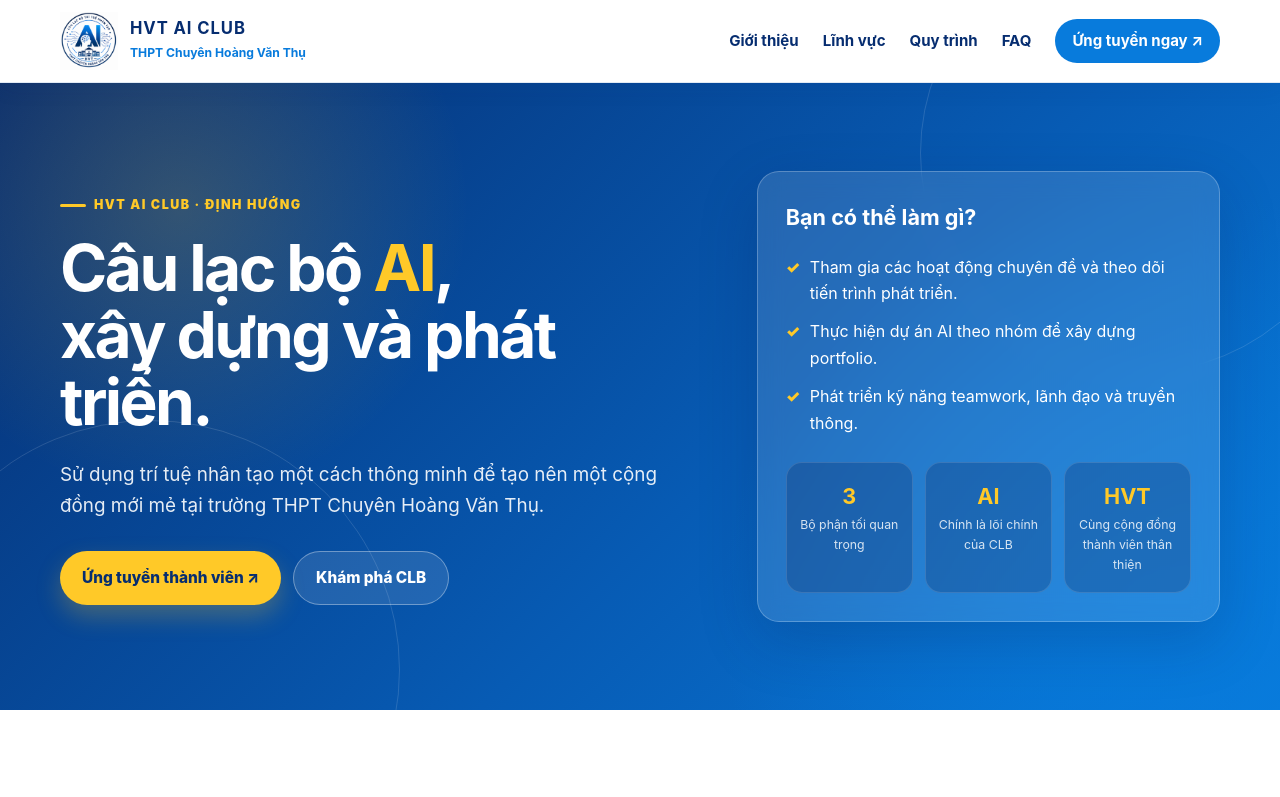
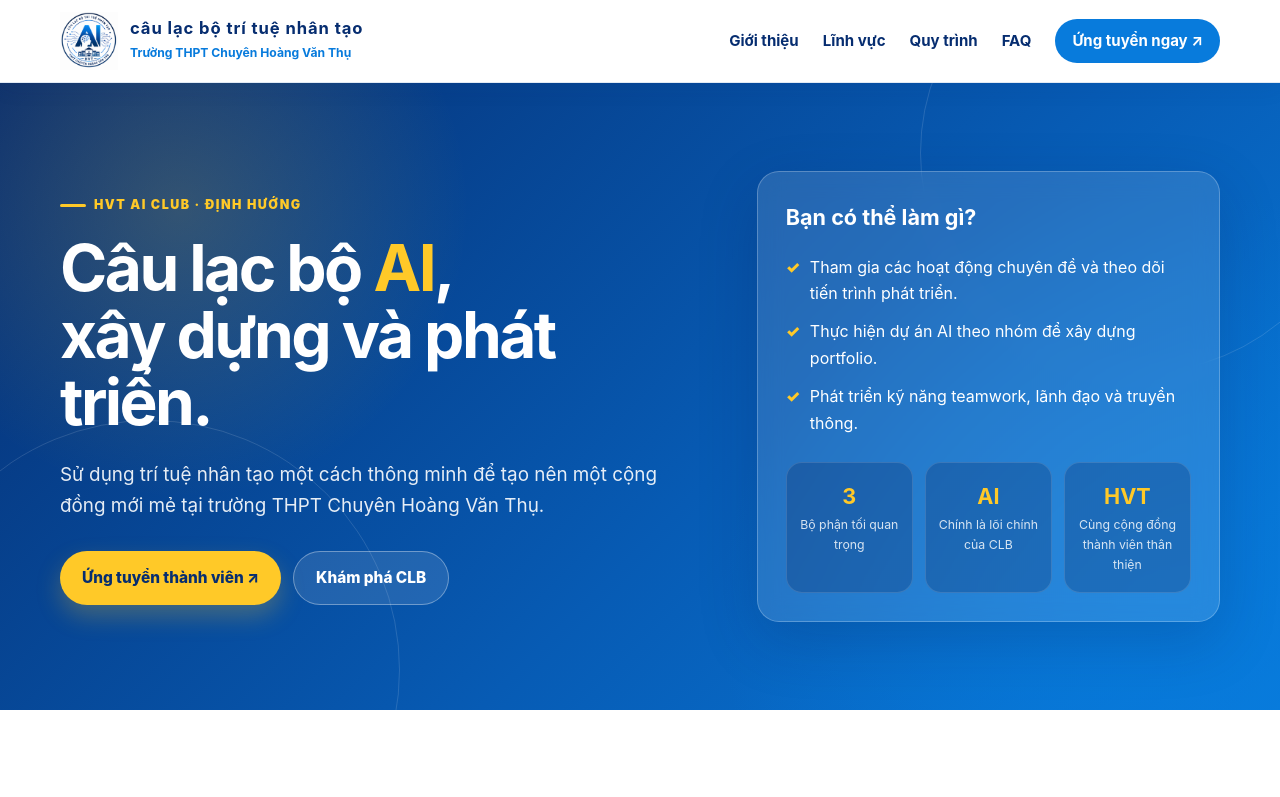
Before and after one commit to haidangleo11/aiclub, a plain HTML site: page index.html in a window 1280 px wide. Shown: the top 797 px of the page. Drawn offline with Linux system fonts and the light colour scheme.

Commit message:
change title

```diff
--- a/index.html
+++ b/index.html
@@ -906,8 +906,8 @@
             <a class="brand" href="#trang-chu" aria-label="Về trang chủ HVT AI Club">
                 <img src="icon.png" width="58" height="58" alt="Logo HVT AI Club">
                 <span class="brand-copy">
-                    <strong>HVT AI CLUB</strong>
-                    <span>THPT Chuyên Hoàng Văn Thụ</span>
+                    <strong>câu lạc bộ trí tuệ nhân tạo</strong>
+                    <span>Trường THPT Chuyên Hoàng Văn Thụ</span>
                 </span>
             </a>
 
```
